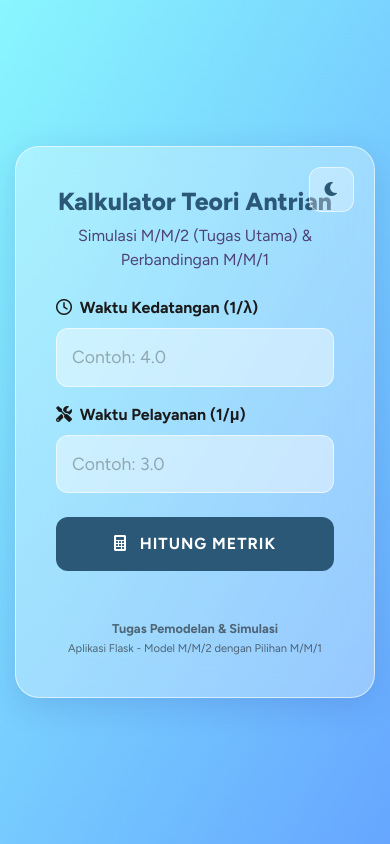
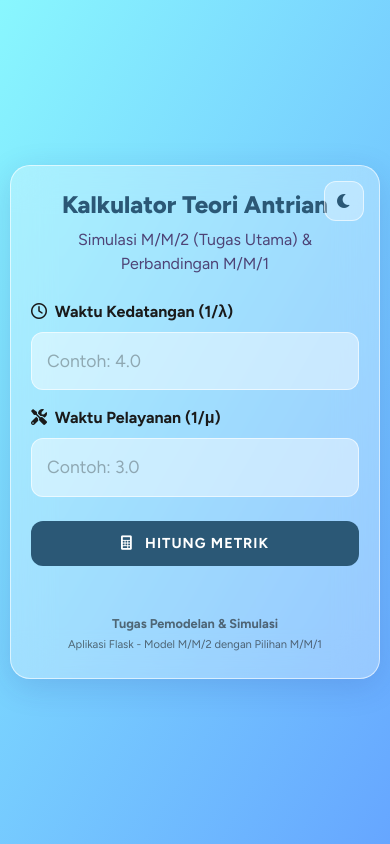
Before and after one commit to erga2904/Pemodelan-dan-Simulasi-UAS-, a Flask app: page / in a window 390 px wide. Run offline with Flask 3, Linux system fonts and the light colour scheme.

Commit message:
Update index.html

```diff
--- a/templates/index.html
+++ b/templates/index.html
@@ -403,6 +403,59 @@
             height: 300px;
             width: 100%;
         }
+
+        /* --- MOBILE OPTIMIZATIONS --- */
+        @media (max-width: 768px) {
+            body {
+                padding: 20px 10px;
+            }
+
+            .glass-container {
+                padding: 25px 20px;
+                border-radius: 20px;
+            }
+
+            h2 {
+                font-size: 1.5rem !important;
+            }
+
+            .metric-val {
+                font-size: 1.4rem;
+            }
+
+            .metric-card {
+                padding: 15px 10px;
+            }
+
+            .btn-modern {
+                padding: 12px;
+                font-size: 0.9rem;
+            }
+
+            .nav-pills .nav-link {
+                font-size: 0.85rem;
+                padding: 8px 12px;
+                margin-right: 5px;
+                margin-bottom: 5px;
+            }
+
+            .theme-toggle {
+                top: 15px;
+                right: 15px;
+                width: 40px;
+                height: 40px;
+            }
+
+            .chart-container {
+                height: 250px;
+            }
+
+            .metric-card.flex-row {
+                flex-direction: column !important;
+                text-align: center !important;
+                gap: 10px;
+            }
+        }
     </style>
 </head>
 
@@ -488,7 +541,7 @@
                             </div>
                         </div>
 
-                        <div class="col-md-6">
+                        <div class="col-6 col-md-6">
                             <div class="metric-card border-bottom border-primary border-4">
                                 <div class="metric-val">{{ results.w }}</div>
                                 <div class="metric-label">
@@ -500,7 +553,7 @@
                                 </div>
                             </div>
                         </div>
-                        <div class="col-md-6">
+                        <div class="col-6 col-md-6">
                             <div class="metric-card border-bottom border-info border-4">
                                 <div class="metric-val">{{ results.wq }}</div>
                                 <div class="metric-label">
@@ -513,7 +566,7 @@
                             </div>
                         </div>
 
-                        <div class="col-md-6">
+                        <div class="col-6 col-md-6">
                             <div class="metric-card">
                                 <div class="metric-val" style="color: var(--text-dark);">{{ results.l }}</div>
                                 <div class="metric-label">
@@ -525,7 +578,7 @@
                                 </div>
                             </div>
                         </div>
-                        <div class="col-md-6">
+                        <div class="col-6 col-md-6">
                             <div class="metric-card">
                                 <div class="metric-val" style="color: var(--text-dark);">{{ results.lq }}</div>
                                 <div class="metric-label">
@@ -717,25 +770,25 @@
                                 </div>
                             </div>
                         </div>
-                        <div class="col-md-3">
+                        <div class="col-6 col-md-3">
                             <div class="metric-card border-top border-danger border-4">
                                 <div class="metric-val text-danger fs-3">{{ mm1_results.w }}</div>
                                 <div class="metric-label" style="font-size: 0.7rem;">W (Sistem)</div>
                             </div>
                         </div>
-                        <div class="col-md-3">
+                        <div class="col-6 col-md-3">
                             <div class="metric-card border-top border-danger border-4">
                                 <div class="metric-val text-danger fs-3">{{ mm1_results.wq }}</div>
                                 <div class="metric-label" style="font-size: 0.7rem;">Wq (Antrian)</div>
                             </div>
                         </div>
-                        <div class="col-md-3">
+                        <div class="col-6 col-md-3">
                             <div class="metric-card">
                                 <div class="metric-val fs-3">{{ mm1_results.l }}</div>
                                 <div class="metric-label" style="font-size: 0.7rem;">L (Org)</div>
                             </div>
                         </div>
-                        <div class="col-md-3">
+                        <div class="col-6 col-md-3">
                             <div class="metric-card">
                                 <div class="metric-val fs-3">{{ mm1_results.lq }}</div>
                                 <div class="metric-label" style="font-size: 0.7rem;">Lq (Org)</div>
@@ -906,7 +959,7 @@
                 },
                 y: {
                     title: { display: true, text: 'Waktu (W)' },
-                    suggestedMax: {{ results.w * 2 }}
+                    suggestedMax: { { results.w * 2 } }
                 }
             },
             plugins: {
```
